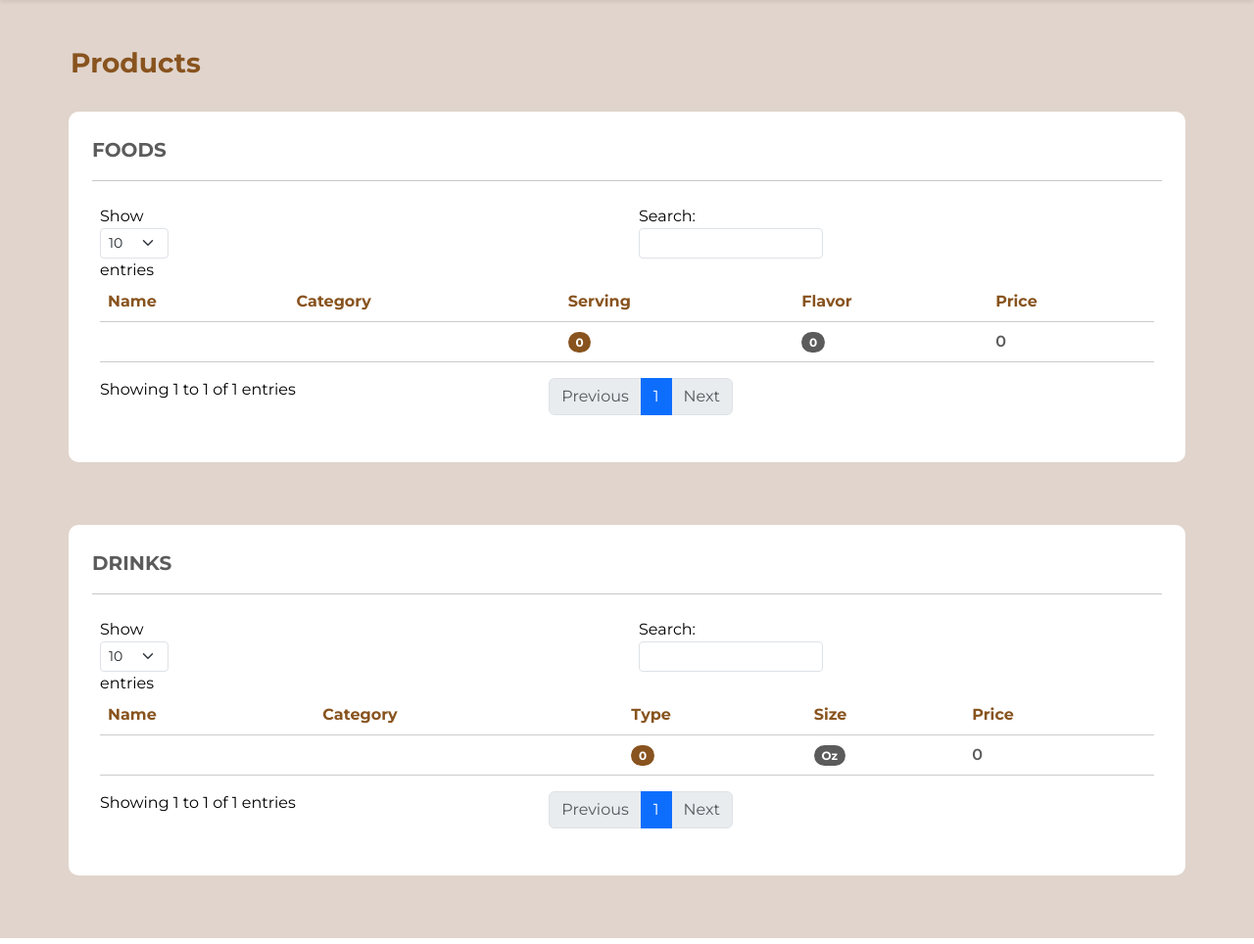
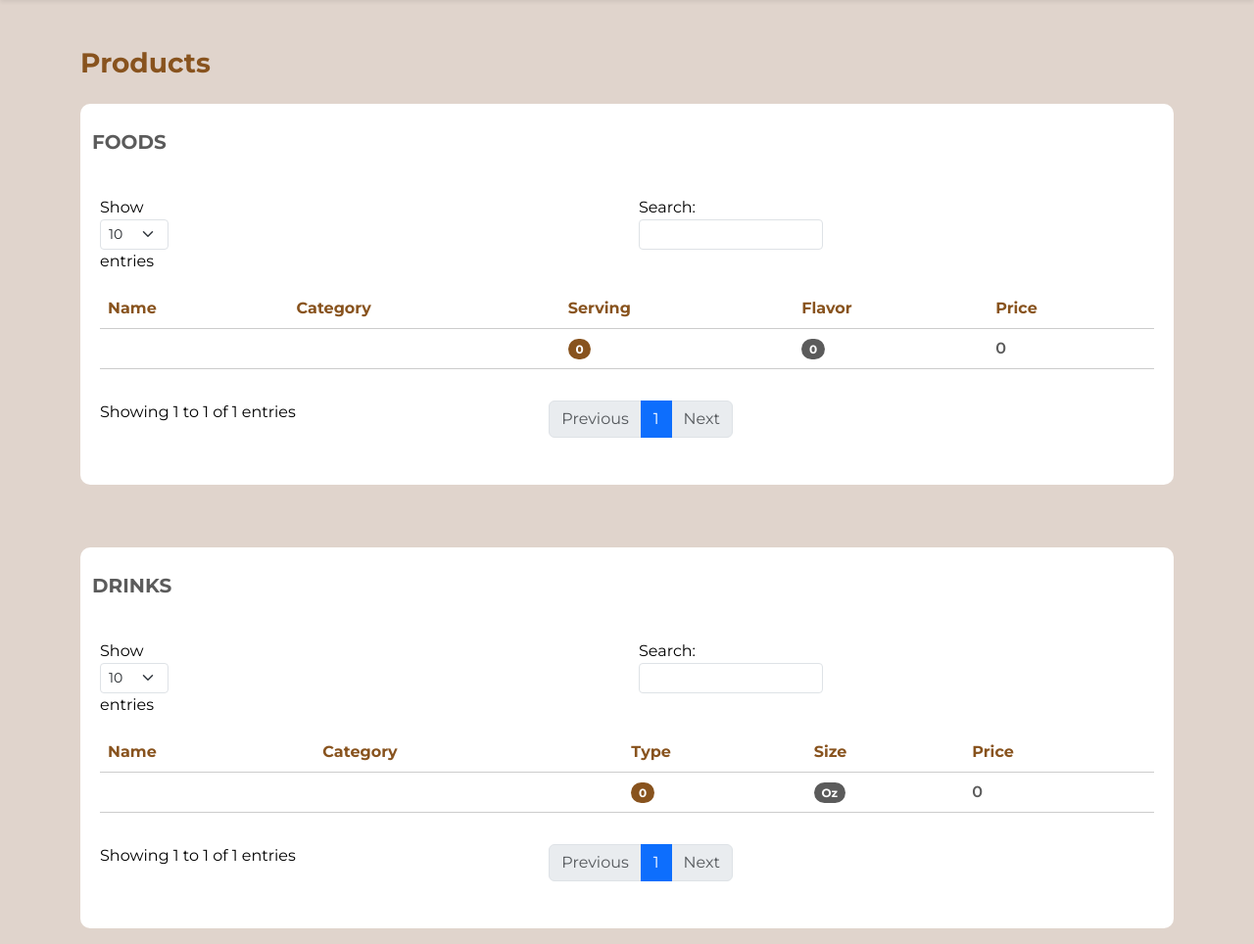
Before and after one commit to TEAM-7-SAD/SweetAvenuePOS, a PHP site: page /SweetAvenuePOS/product.php in a window 1280 px wide. Shown: the part 86-1050 px from the top of the page at 98% size. Run offline with PHP 8.4, Linux system fonts and the light colour scheme; the visitor is signed in with stand-in values (Sample User, id 1); data that the repository does not hold is empty; some libraries are stand-ins or nearby versions.

Commit message:
fix: Fix product label not aligning with the tables when resize.

```diff
--- a/src/product.php
+++ b/src/product.php
@@ -37,15 +37,11 @@ if(isset($_SESSION['id'])) {
       <div class="overflow-hidden flex-column">
         <div class="row">
 
-          <div class="input-group mt-5 d-flex justify-content-between align-items-center">
-              <h3 class="text-medium-brown fw-bolder ms-4 text-capitalize">products</h3>
-          </div>
-
-
           <!-- Food Table -->
-          <div class="col-md-12 mt-4">
+          <div class="col-md-12">
+            <div class="container mt-5">
+              <h3 class="text-medium-brown fw-bolder mb-4 text-capitalize">products</h3>
               <div class="table container-lg bg-white table-borderless">
-                  <div class="container">
                   <div class="text-carbon-grey pt-4 fs-5 fw-bold text-uppercase">foods</div><hr>
                       <div class="table-container table-transparent">
                           <table id="food" class="table table-transparent">
@@ -94,10 +90,10 @@ if(isset($_SESSION['id'])) {
           </div>
 
           <!-- Drink Table -->
-          <div class="col-md-12 my-5">
-              <div class="table container-lg bg-white table-hover table-striped table-borderless">
-                  <div class="container">
-                    <div class="text-carbon-grey pt-4 fs-5 fw-bold text-uppercase">drinks</div><hr>
+          <div class="col-md-12">
+            <div class="container mt-5">
+              <div class="table container-lg bg-white table-borderless">
+                  <div class="text-carbon-grey pt-4 fs-5 fw-bold text-uppercase">drinks</div><hr>
                       <div class="table-container table-transparent">
                           <table id="drink" class="table table-transparent">
                               <thead>
@@ -143,27 +139,9 @@ if(isset($_SESSION['id'])) {
                   </div>
               </div>
           </div>
-
+        </div>
       </div>
   </div>
-    </div>
-
-    <!-- Modal -->
-    <div class="modal fade" id="staticBackdrop" data-bs-backdrop="static" data-bs-keyboard="false" tabindex="-1" aria-labelledby="staticBackdropLabel" aria-hidden="true">
-      <div class="modal-dialog">
-        <div class="modal-content">
-          <div class="modal-header">
-            <h1 class="modal-title fs-5" id="staticBackdropLabel">Sale Details</h1>
-          </div>
-          <div class="modal-body">
-            <!-- Modal body content -->
-          </div>
-          <div class="modal-footer">
-            <button type="button" class="btn btn-secondary" data-bs-dismiss="modal">Close</button>
-          </div>
-        </div>
-      </div>
-    </div>
 
 
   <!-- Confirmation Modal -->
```
